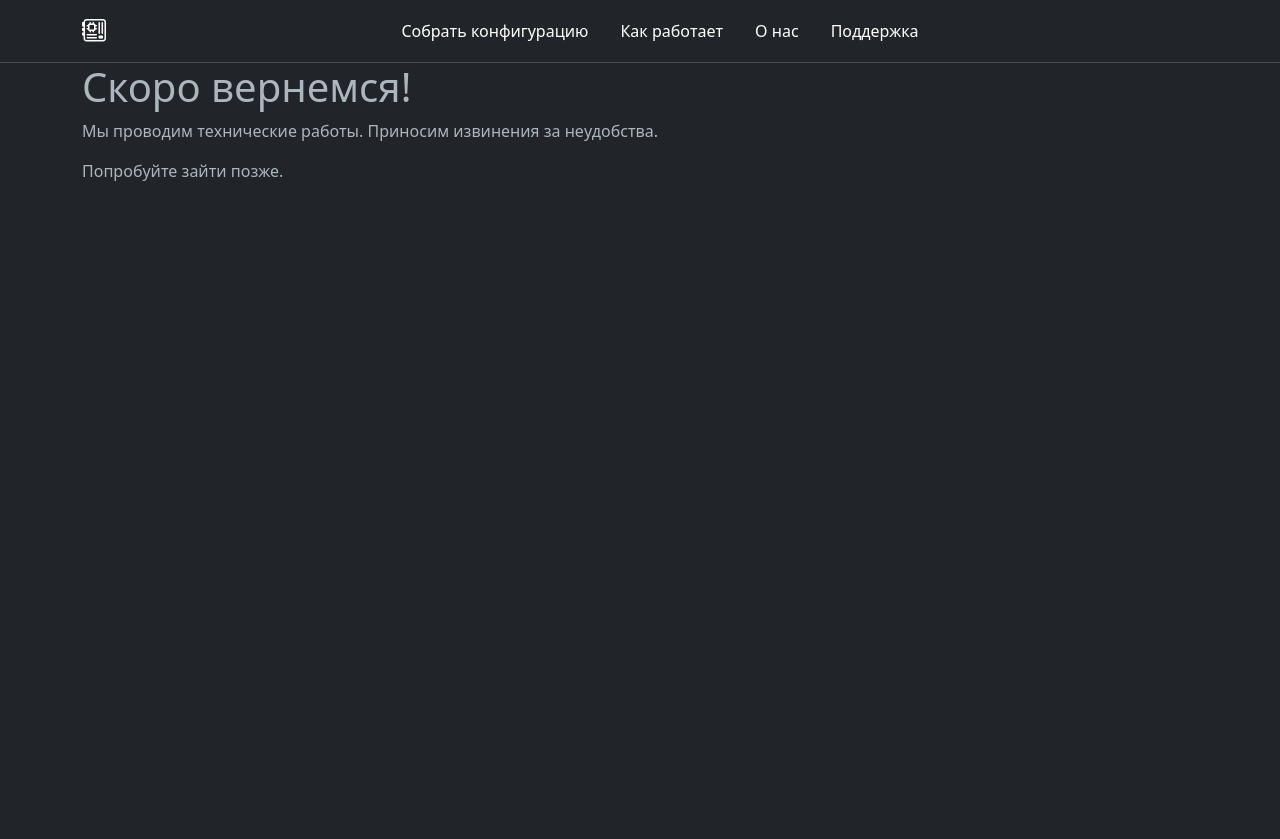
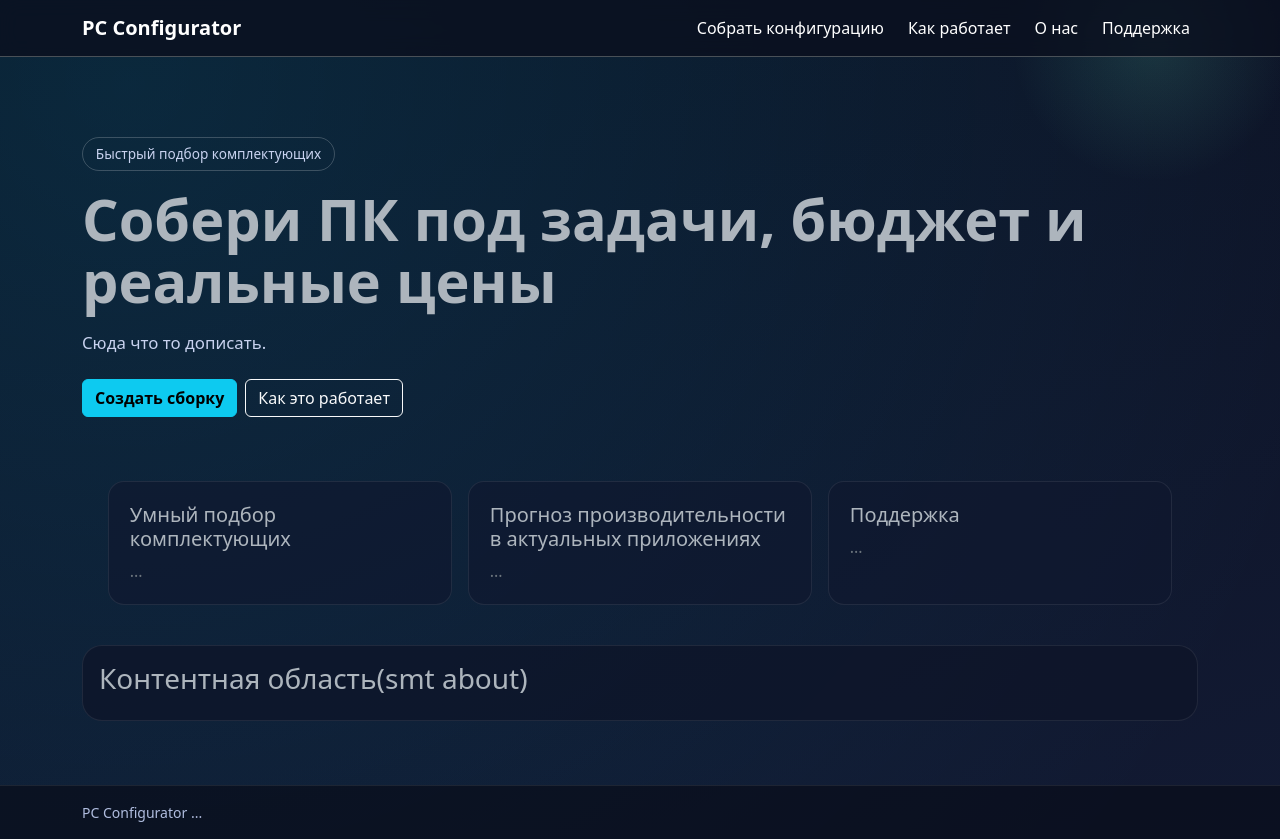
Before and after one commit to DRevin0/pc_confwebsite, a Django app: page / in a window 1280 px wide. Before the commit the page ends 181 px from the top, so only its background shows below. Run offline with Django 5.2, Linux system fonts and the light colour scheme.

Commit message:
update base.html

```diff
--- a/pc_configurator/main/templates/main/base.html
+++ b/pc_configurator/main/templates/main/base.html
@@ -3,26 +3,182 @@
 <head>
     <meta charset="UTF-8">
     <meta name="viewport" content="width=device-width, initial-scale=1">
-    <title>{% block title %}{% endblock %}</title>
+    <title>{% block title %}PC Configurator{% endblock %}</title>
     <link href="https://cdn.jsdelivr.net/npm/bootstrap@5.3.0/dist/css/bootstrap.min.css" rel="stylesheet">
     <link href="https://cdn.jsdelivr.net/npm/bootstrap-icons@1.11.3/font/bootstrap-icons.min.css" rel="stylesheet">
+    <style>
+        :root {
+            --bg-1: #0b1020;
+            --bg-2: #121a33;
+            --accent: #00d1ff;
+            --accent-2: #6ef3c5;
+            --card-border: rgba(255, 255, 255, 0.08);
+        }
+
+        /* покрутится с цветами еще можно */
+
+        body {
+            min-height: 100vh;
+            display: flex;
+            flex-direction: column;
+            background:
+                radial-gradient(circle at 10% 10%, rgba(0, 209, 255, 0.12), transparent 90%),
+                radial-gradient(circle at 90% 5%, rgba(110, 243, 197, 0.14), transparent 10%),
+                linear-gradient(165deg, var(--bg-1), var(--bg-2));
+        }
+
+        main {
+            flex: 1;
+        }
+
+        .navbar {
+            backdrop-filter: blur(10px);
+            background: rgba(10, 15, 30, 0.8) !important;
+        }
+
+        .hero {
+            padding: 5rem 0 3rem;
+        }
+
+        .hero-badge {
+            border: 1px solid rgba(255, 255, 255, 0.2);
+            border-radius: 999px;
+            padding: 0.35rem 0.8rem;
+            font-size: 0.85rem;
+            color: #c8d2ef;
+            display: inline-flex;
+            gap: 0.5rem;
+            align-items: center;
+        }
+
+        .hero-title {
+            font-size: clamp(2rem, 5vw, 3.6rem);
+            line-height: 1.08;
+            margin: 1.1rem 0;
+        }
+
+        .hero-subtitle {
+            max-width: 720px;
+            color: #c8d2ef;
+            font-size: 1.05rem;
+        }
+
+        .main-card {
+            border: 1px solid var(--card-border);
+            background: rgba(16, 23, 46, 0.65);
+            border-radius: 16px;
+            padding: 1.3rem;
+            height: 100%;
+        }
+
+        .features-row {
+            max-width: 1080px;
+            margin: 0 auto;
+        }
+
+        .content-shell {
+            border: 1px solid var(--card-border);
+            background: rgba(14, 21, 40, 0.75);
+            border-radius: 20px;
+            padding: 1rem;
+            margin: 2rem 0 4rem;
+        }
+
+        .icon-circle {
+            width: 42px;
+            height: 42px;
+            border-radius: 50%;
+            display: inline-flex;
+            align-items: center;
+            justify-content: center;
+            background: rgba(0, 209, 255, 0.14);
+            color: var(--accent);
+            font-size: 1.1rem;
+        }
+
+        footer {
+            color: #b0bddf;
+            border-top: 1px solid rgba(255, 255, 255, 0.08);
+            background: rgba(8, 12, 24, 0.65);
+            margin-top: auto;
+        }
+    </style>
 </head>
 <body>
-     <nav class="navbar navbar-expand-md bg-dark sticky-top border-bottom" data-bs-theme="dark">
+    <nav class="navbar navbar-expand-md sticky-top border-bottom" data-bs-theme="dark">
         <div class="container">
-            <a class="navbar-brand d-none d-md-block" href="#">
-                <i class="bi bi-motherboard" style="font-size: 24px;"></i>
+            <a class="navbar-brand d-flex align-items-center gap-2" href="/">
+                <!-- сюда и еще где названия иконки с bootstrap надо -->
+                <span class="fw-semibold">PC Configurator</span>
             </a>
 
-            <ul class="nav mx-auto">
-                <li class="nav-item"><a class="nav-link text-white" href="#">Собрать конфигурацию</a></li>
-                <li class="nav-item"><a class="nav-link text-white" href="#">Как работает</a></li>
-                <li class="nav-item"><a class="nav-link text-white" href="/about/">О нас</a></li>
-                <li class="nav-item"><a class="nav-link text-white" href="#">Поддержка</a></li>
-            </ul>
+            <button class="navbar-toggler" type="button" data-bs-toggle="collapse" data-bs-target="#mainNav" aria-controls="mainNav" aria-expanded="false" aria-label="Toggle navigation">
+                <span class="navbar-toggler-icon"></span>
+            </button>
+
+            <div class="collapse navbar-collapse" id="mainNav">
+                <ul class="navbar-nav ms-auto gap-md-2">
+                    <li class="nav-item"><a class="nav-link text-white" href="#">Собрать конфигурацию</a></li>
+                    <li class="nav-item"><a class="nav-link text-white" href="#">Как работает</a></li>
+                    <li class="nav-item"><a class="nav-link text-white" href="/about/">О нас</a></li>
+                    <li class="nav-item"><a class="nav-link text-white" href="#">Поддержка</a></li>
+                </ul>
+            </div>
         </div>
     </nav>
-    <main class="container">{% block content %}{% endblock %} </main>
+
+    <main>
+        <section class="hero">
+            <div class="container">
+                <span class="hero-badge">
+                    Быстрый подбор комплектующих
+                </span>
+                <h1 class="hero-title fw-bold">Собери ПК под задачи, бюджет и реальные цены</h1>
+                <p class="hero-subtitle mb-4">
+                    Сюда что то дописать.
+                </p>
+                <div class="d-flex flex-wrap gap-2">
+                    <a href="#" class="btn btn-info fw-semibold">Создать сборку</a>
+                    <a href="#" class="btn btn-outline-light">Как это работает</a>
+                </div>
+            </div>
+        </section>
+
+        <section class="container pb-2">
+            <div class="row g-3 justify-content-center features-row">
+                <div class="col-12 col-md-6 col-lg-4">
+                    <article class="main-card">
+                        <h5>Умный подбор комплектующих</h5>
+                        <!-- надо бы написать что то -->
+                        <p class="text-secondary mb-0">...</p>
+                    </article>
+                </div>
+                <div class="col-12 col-md-6 col-lg-4">
+                    <article class="main-card">
+                        <h5>Прогноз производительности в актуальных приложениях</h5>
+                        <p class="text-secondary mb-0">...</p>
+                    </article>
+                </div>
+                <div class="col-12 col-md-6 col-lg-4">
+                    <article class="main-card">
+                        <h5>Поддержка</h5>
+                        <p class="text-secondary mb-0">...</p>
+                    </article>
+                </div>
+            </div>
+        </section>
+
+        <section class="container">
+            <div class="content-shell">
+                <h2 class="h3">Контентная область(smt about)</h2>
+            </div>
+        </section>
+    </main>
+
+    <footer class="py-3">
+        <div class="container small">PC Configurator ... </div>
+    </footer>
+
     <script src="https://cdn.jsdelivr.net/npm/bootstrap@5.3.0/dist/js/bootstrap.bundle.min.js"></script>
 </body>
 </html>
```
